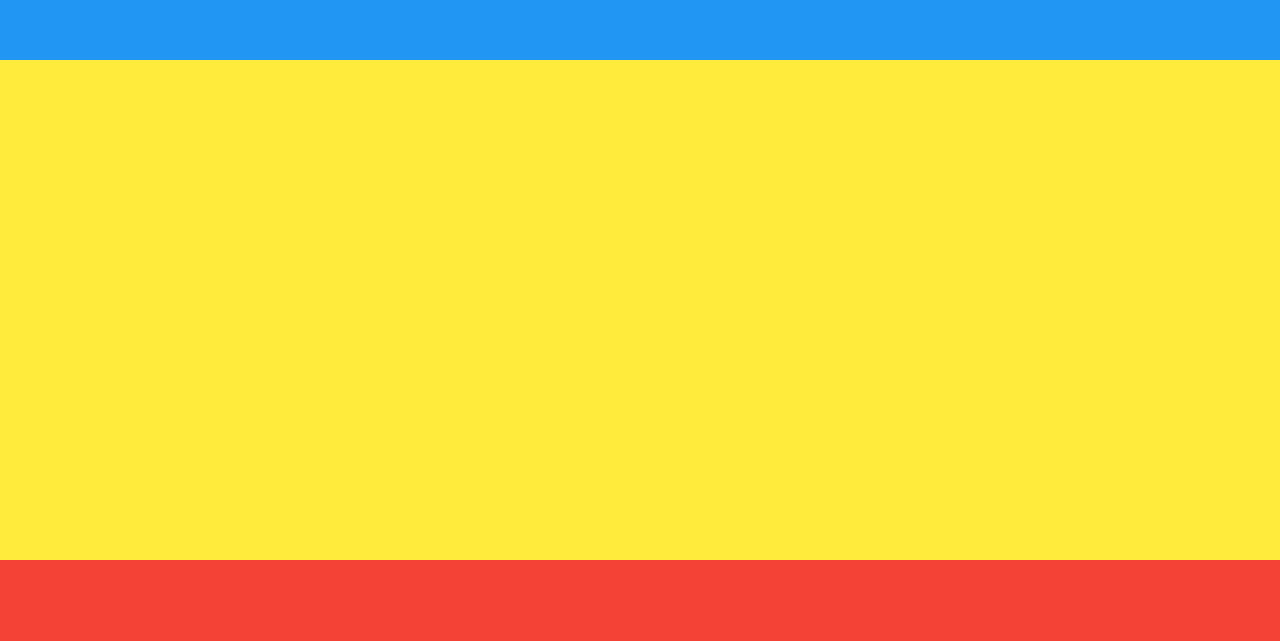
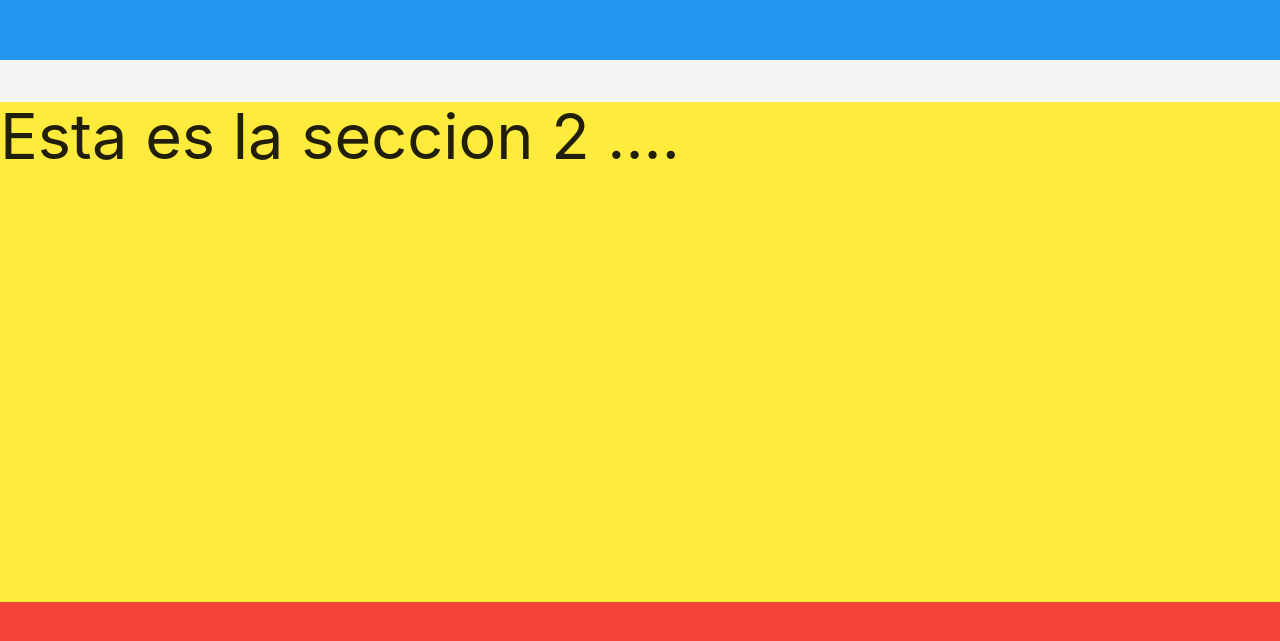
Before and after one commit to tiaricci/annkymFI.github.io, a plain HTML site: page index.html in a window 1280 px wide. Shown: the part 657-1298 px from the top of the page. Drawn offline with nearby package versions, Linux system fonts and the light colour scheme.

Commit message:
Modificando seccion 2

```diff
--- a/index.html
+++ b/index.html
@@ -30,10 +30,10 @@
     </div>
     <h1>Feliz dia de reyes!!!</h1>
 
-    <div id="seccion1" class="seccion blue">
-	<h1>Nueva seccion de pruebas 1</h1>
+    <div id="seccion1" class="seccion blue"><h1>Nueva seccion de pruebas 1</h1></div>
+    <div id="seccion2" class="seccion yellow">
+	<h1>Esta es la seccion 2 .... </h1>
 	</div>
-    <div id="seccion2" class="seccion yellow"></div>
     <div id="seccion3" class="seccion red"></div>
 
 </body>
```
